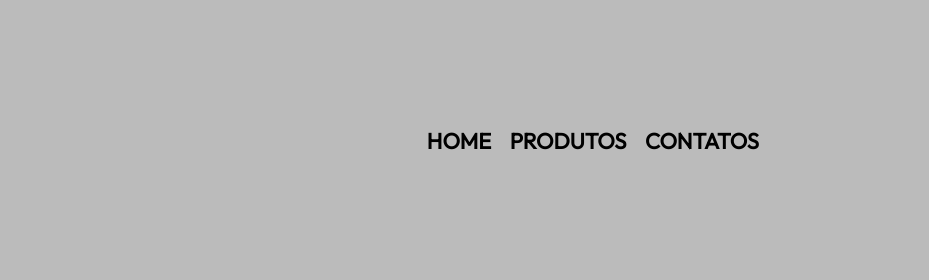
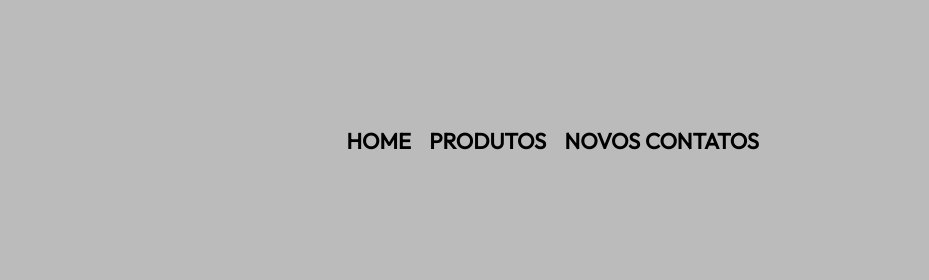
Before and after one commit to lucianalima1205/aula-barbearia-alura, a plain HTML site: page index.html in a window 1280 px wide. Shown: the top 280 px of the page, 351-1280 px from the left. Drawn offline with Linux system fonts and the light colour scheme.

Commit message:
versão final

```diff
--- a/index.html
+++ b/index.html
@@ -26,7 +26,7 @@
                         <ul>
                             <li><a href="index.html">Home</a></li>
                             <li><a href="produtos.html">Produtos</a></li>
-                            <li><a href="contato.html">Contatos</a></li>
+                            <li><a href="contato.html">Novos Contatos </a></li>
                         </ul>
                     </nav>
                 </div>
```
